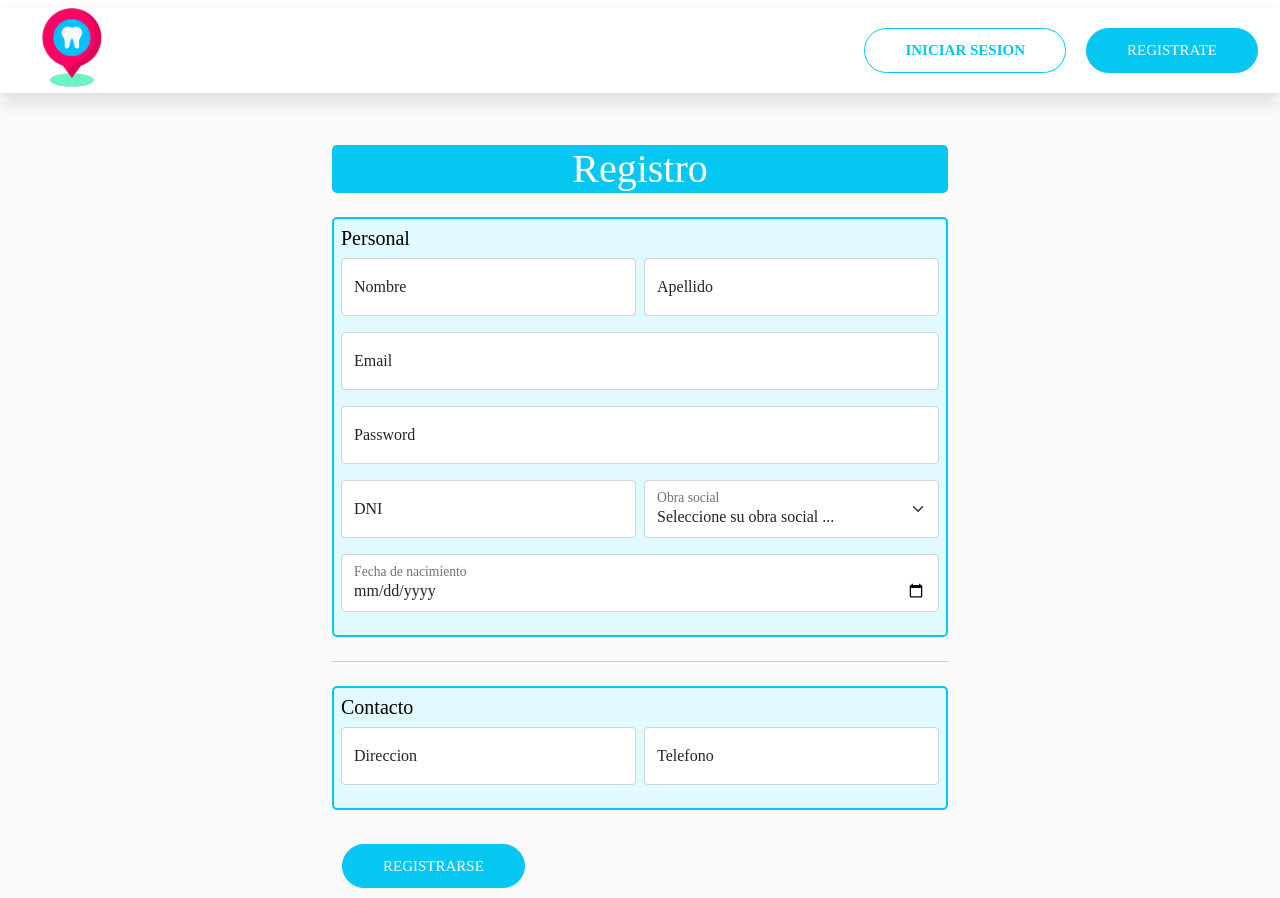
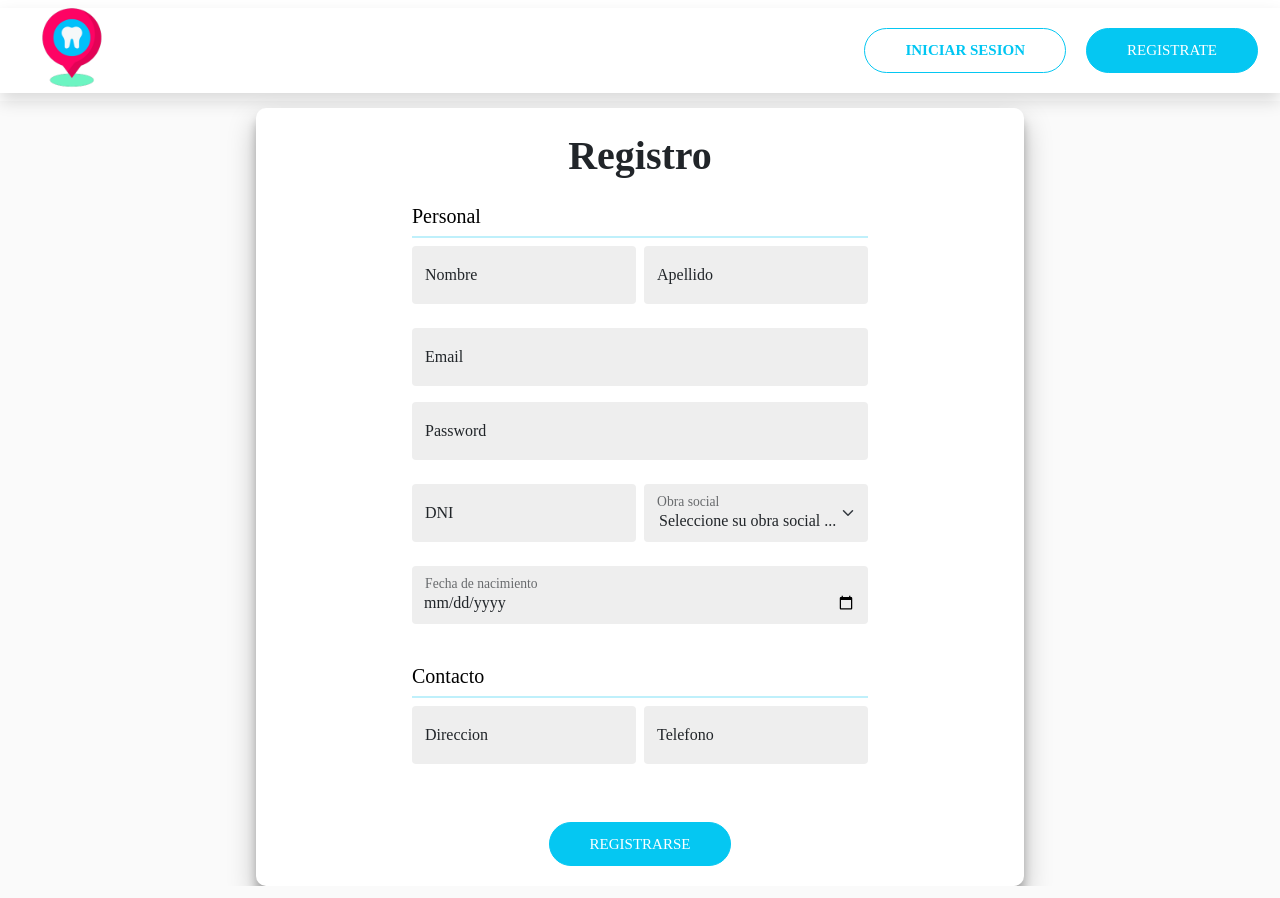
Before and after one commit to AgusRicardo/Healthy_Dent_Front-end, a React (Create React App) app in the folder client/: page /register in a window 1280 px wide. Built offline with nearby package versions, Linux system fonts and the light colour scheme; a web font is replaced by a local one.

Commit message:
update front 1.2

```diff
--- a/client/src/components/Footer.js
+++ b/client/src/components/Footer.js
@@ -9,7 +9,7 @@ export const Footer = () => {
     <section className="footer no-wrapper" style={{width: "100%"}}>
       <div className="container-fluid no-wrapper">
         <span>Terminos y condiciones</span><span>Politica de privacidad</span>
-        <p style={{margin: "0px"}}>Version 1.1.0</p>
+        <p style={{margin: "0px"}}>Version 1.2.0</p>
       </div>
       <div>
       </div>
--- a/client/src/components/Navbar.js
+++ b/client/src/components/Navbar.js
@@ -46,17 +46,17 @@ const Navbar = () => {
 
         {isAuth ? (
           <div className="navbar">
-            <NavLink to="/register/professional" className="mx-3">
+            <NavLink to="/register/professional" className="mx-3 regprof ">
               <span>Registrate como profesional</span>
             </NavLink>
-            <NavLink to="/search" className="mx-3">
+            <NavLink to="/search" className="mx-3 searchprof">
               <span>Buscar profesional</span>
             </NavLink>
             <div className="btn-group" role="group">
               <button
                 id="btnGroupDrop1"
                 type="button"
-                className="btn btn-primary dropdown-toggle"
+                className="btn btn-primary dropdown-toggle userbutton"
                 data-bs-toggle="dropdown"
                 aria-expanded="false"
               >
--- a/client/src/pages/register.js
+++ b/client/src/pages/register.js
@@ -1,7 +1,7 @@
-import { React, useState } from 'react'
-import { onRegistration } from '../api/auth'
-import Layout from '../components/Layout'
-import "../styles/register.css"
+import { React, useState } from "react";
+import { onRegistration } from "../api/auth";
+import Layout from "../components/Layout";
+import "../styles/register.css";
 
 export const Register = () => {
   const [values, setValues] = useState({
@@ -14,21 +14,21 @@ export const Register = () => {
     telephone: "",
     password: "",
     prepaid_id: "",
-  })
-  const [error, setError] = useState(false)
-  const [success, setSuccess] = useState(false)
+  });
+  const [error, setError] = useState(false);
+  const [success, setSuccess] = useState(false);
 
   const onChange = (e) => {
-    setValues({ ...values, [e.target.name]: e.target.value })
-  }
+    setValues({ ...values, [e.target.name]: e.target.value });
+  };
 
   const onSubmit = async (e) => {
-    e.preventDefault()
+    e.preventDefault();
 
     try {
-      const { data } = await onRegistration(values)
-      setError('')
-      setSuccess(data.message)
+      const { data } = await onRegistration(values);
+      setError("");
+      setSuccess(data.message);
       setValues({
         dni: "",
         name: "",
@@ -39,115 +39,121 @@ export const Register = () => {
         telephone: "",
         password: "",
         prepaid_id: "DEFAULT",
-    })
+      });
     } catch (error) {
-      setError(error.response.data.errors[0].msg)
-      setSuccess('')
+      setError(error.response.data.errors[0].msg);
+      setSuccess("");
     }
-  }
+  };
 
   return (
     <Layout>
-      <form onSubmit={(e) => onSubmit(e)} className='container col-md-6 offset-md-12'>
+      <div className="container-login container regcontainer" id="container">
+        <div className="">
+          <form
+            onSubmit={(e) => onSubmit(e)}
+            className="container offset-md-12"
+          >
             <br />
-        <h1 className='regtitle rounded-3'>Registro</h1>
+            <h1 className="regtitle rounded-3">Registro</h1>
             <br />
-        <div className='formfirst'>
-        <h5 className='subtitleform'>Personal</h5>
+            <div className="formfirst">
+              <h5 className="subtitleform">Personal</h5>
+              <hr className="separador"></hr>
               <div className="row g-2 mb-3">
-          <div className='col-md'>
+                <div className="col-md">
                   <div className="form-floating">
                     <input
                       onChange={(e) => onChange(e)}
-                type='text'
+                      type="text"
                       value={values.name}
-                className='form-control'
-                id='name'
-                name='name'
-                placeholder='name'
-                autoComplete='off'
+                      className="form-control inputreg"
+                      id="name"
+                      name="name"
+                      placeholder="name"
+                      autoComplete="off"
                       required
                     />
-              <label className='form-label' htmlFor="floatingInputGrid">
+                    <label className="form-label" htmlFor="floatingInputGrid">
                       Nombre
                     </label>
                   </div>
                 </div>
-          <div className='col-md'>
+                <div className="col-md">
                   <div className="form-floating">
                     <input
                       onChange={(e) => onChange(e)}
-                type='text'
+                      type="text"
                       value={values.last_name}
-                className='form-control'
-                id='last_name'
-                name='last_name'
-                placeholder='last_name'
-                autoComplete='off'
+                      className="form-control inputreg"
+                      id="last_name"
+                      name="last_name"
+                      placeholder="last_name"
+                      autoComplete="off"
                       required
                     />
-              <label className='form-label' htmlFor="floatingInputGrid">
+                    <label className="form-label" htmlFor="floatingInputGrid">
                       Apellido
                     </label>
                   </div>
                 </div>
               </div>
 
-        <div className='mb-3'>
+              <div className="mb-3">
                 <div className="form-floating">
                   <input
                     onChange={(e) => onChange(e)}
-              type='email'
-              className='form-control'
-              id='email'
-              name='email_user'
+                    type="email"
+                    className="form-control inputreg"
+                    id="email"
+                    name="email_user"
                     value={values.email_user}
-              placeholder='test@gmail.com'
-              autoComplete='off'
+                    placeholder="test@gmail.com"
+                    autoComplete="off"
                     required
                   />
-            <label className='form-label' htmlFor="floatingInputGrid">
+                  <label className="form-label" htmlFor="floatingInputGrid">
                     Email
                   </label>
                 </div>
               </div>
 
-        <div className='mb-3'>
+              <div className="mb-3">
                 <div className="form-floating">
                   <input
                     onChange={(e) => onChange(e)}
-              type='password'
+                    type="password"
                     value={values.password}
-              className='form-control'
-              id='password'
-              name='password'
-              placeholder='password'
-              autoComplete='off'
+                    className="form-control inputreg"
+                    id="password"
+                    name="password"
+                    placeholder="password"
+                    autoComplete="off"
                     required
                   />
-            <label htmlFor="floatingInputGrid" className='form-label'>
+                  <label htmlFor="floatingInputGrid" className="form-label">
                     Password
                   </label>
                 </div>
               </div>
 
-        <div className='row g-2 mb-3'>
-          <div className='col-md'>
+              <div className="row g-2 mb-3">
+                <div className="col-md">
                   <div className="form-floating">
                     <input
                       onChange={(e) => onChange(e)}
-                type='text'
+                      type="text"
                       value={values.dni}
-                className='form-control'
-                id='dni'
-                name='dni'
-                placeholder='DNI'
-                autoComplete='off'
+                      className="form-control inputreg"
+                      id="dni"
+                      name="dni"
+                      placeholder="DNI"
+                      autoComplete="off"
                       pattern="[0-9]{8}"
                       title="Debe poner 8 números"
                       required
                     />
-              <label htmlFor="floatingInputGrid" className='form-label'>
+                    <label htmlFor="floatingInputGrid" className="form-label">
                       DNI
                     </label>
                   </div>
@@ -155,8 +161,17 @@ export const Register = () => {
 
                 <div className="col-md">
                   <div className="form-floating">
-                <select defaultValue={'DEFAULT'} className="form-select" id="floatingSelectGrid" aria-label="Floating label select example" name="prepaid_id" onChange={(e) => onChange(e)}>
-                  <option selected value="DEFAULT" disabled>Seleccione su obra social ...</option>
+                    <select
+                      defaultValue={"DEFAULT"}
+                      className="form-select inputreg"
+                      id="floatingSelectGrid"
+                      aria-label="Floating label select example"
+                      name="prepaid_id"
+                      onChange={(e) => onChange(e)}
+                    >
+                      <option selected value="DEFAULT" disabled>
+                        Seleccione su obra social ...
+                      </option>
                       <option value="1">Particular</option>
                       <option value="2">IAPOS</option>
                       <option value="3">OMINT</option>
@@ -173,66 +188,65 @@ export const Register = () => {
                 </div>
               </div>
 
-        <div className='mb-3'>
+              <div className="mb-3">
                 <div className="form-floating">
                   <input
                     onChange={(e) => onChange(e)}
-              type='date'
+                    type="date"
                     value={values.date_birth}
-              className='form-control'
-              id='date_birth'
-              name='date_birth'
-              placeholder='date_birth'
-              autoComplete='off'
-              min="1920-01-01" max="2022-9-1"
+                    className="form-control inputreg"
+                    id="date_birth"
+                    name="date_birth"
+                    placeholder="date_birth"
+                    autoComplete="off"
+                    min="1920-01-01"
+                    max="2022-9-1"
                     required
                   />
-            <label className='form-label' htmlFor="floatingSelectGrid">
+                  <label className="form-label" htmlFor="floatingSelectGrid">
                     Fecha de nacimiento
                   </label>
                 </div>
               </div>
             </div>
-
             <br />
-        <hr className='separador'/>
-        <br />
-        <div className='secondform'>
-        <h5 className='subtitleform'>Contacto</h5>
-        <div className='row g-2 mb-3'>
-          <div className='col-md'>
+            <div className="secondform">
+              <h5 className="subtitleform">Contacto</h5>
+              <hr className="separador"></hr>
+              <div className="row g-2 mb-3">
+                <div className="col-md">
                   <div className="form-floating">
                     <input
                       onChange={(e) => onChange(e)}
-              type='text'
+                      type="text"
                       value={values.address_user}
-              className='form-control'
-              id='address_user'
-              name='address_user'
-              placeholder='address_user'
-              autoComplete='off'
+                      className="form-control inputreg"
+                      id="address_user"
+                      name="address_user"
+                      placeholder="address_user"
+                      autoComplete="off"
                       required
                     />
-            <label className='form-label' htmlFor="floatingSelectGrid">
+                    <label className="form-label" htmlFor="floatingSelectGrid">
                       Direccion
                     </label>
                   </div>
                 </div>
 
-          <div className='col-md'>
+                <div className="col-md">
                   <div className="form-floating">
                     <input
                       onChange={(e) => onChange(e)}
-                type='number'
+                      type="number"
                       value={values.telephone}
-                className='form-control'
-                id='telephone'
-                name='telephone'
-                placeholder='telephone'
-                autoComplete='off'
+                      className="form-control inputreg"
+                      id="telephone"
+                      name="telephone"
+                      placeholder="telephone"
+                      autoComplete="off"
                       required
                     />
-              <label className='form-label' htmlFor="floatingSelectGrid">
+                    <label className="form-label" htmlFor="floatingSelectGrid">
                       Telefono
                     </label>
                   </div>
@@ -241,17 +255,33 @@ export const Register = () => {
             </div>
 
             <br />
-        {
-          error && <div className="alert alert-danger" role="alert" style={{ color: 'red', margin: '10px 0', fontSize: '18px' }}>{error}</div>
-        }
-        {
-          success && <div className="alert alert-success" role="alert" style={{ color: 'green', margin: '10px 0', fontSize: '18px' }}>{success}</div>
-        }
-
-        <button type='submit' className='btn btn-primary regbutton'>
+            {error && (
+              <div
+                className="alert alert-danger"
+                role="alert"
+                style={{ color: "red", margin: "10px 0", fontSize: "18px" }}
+              >
+                {error}
+              </div>
+            )}
+            {success && (
+              <div
+                className="alert alert-success"
+                role="alert"
+                style={{ color: "green", margin: "10px 0", fontSize: "18px" }}
+              >
+                {success}
+              </div>
+            )}
+            <div className="containerbutreg">
+            <button type="submit" className="btn btn-primary regbutton">
               Registrarse
             </button>
+
+            </div>
           </form>
+        </div>
+      </div>
     </Layout>
-  )
-}
+  );
+};
--- a/client/src/pages/registerProfessional.js
+++ b/client/src/pages/registerProfessional.js
@@ -53,6 +53,7 @@ const RegisterProfessional = () => {
               name='n_matric'
               placeholder='n_matric'
               autoComplete='off'
+              maxLength="10"
               required
             />
             <label htmlFor="floatingInputGrid" className='form-label'>
@@ -72,6 +73,7 @@ const RegisterProfessional = () => {
               name='specialization'
               placeholder='specialization'
               autoComplete='off'
+              maxLength="45"
               required
             />
             <label htmlFor="floatingInputGrid" className='form-label'>
--- a/client/src/pages/turno.js
+++ b/client/src/pages/turno.js
@@ -204,7 +204,7 @@ useEffect(() => {
           success && <div className="alert alert-success" role="alert" style={{ color: 'green', margin: '10px 0', fontSize: '18px' }}>{success}</div>
         }
         <button type='submit' className='btn btn-primary'>
-          Solicitar
+          Solicitar turno
         </button>
       </form>
       )}
--- a/client/src/styles/register.css
+++ b/client/src/styles/register.css
@@ -1,29 +1,20 @@
 .regtitle {
+  font-weight: bold;
+  margin: 0;
   text-align: center;
-  background-color: #05c7f2;
-  color: white;
-  margin-bottom: 0px;
-  margin-top: 20px;
+}
+.regcontainer{
+  margin-top: 7px !important;
 }
 
-/*primer form*/
-
-.formfirst {
-  border: solid 2px #05c7f2;
-  border-radius: 5px;
-  padding: 7px;
-  margin-bottom: 0px;
-  background-color: #e1faff;
+.inputreg{
+  background-color: #eee;
+  border: none;
+  padding: 12px 15px;
+  margin: 8px 0;
+  width: 100%;
 }
 
-/*segundo form*/
-.secondform{
-    border: solid 2px #05c7f2;
-    border-radius: 5px;
-    padding: 7px;
-    margin-bottom: 0px;
-    background-color: #e1faff;
-}
 
 /*subtitulos del form*/
 
@@ -33,14 +24,15 @@
 
 /*separador de form*/
 
-.separador{
+.separador {
   margin: 0px;
-    color: #00738a;
+  color: #05c7f2;
+  border: 1.2px solid #05c7f2;
 }
 
 /*boton de registro*/
 
-.regbutton{
+.regbutton {
   font-weight: 400;
   font-size: 15px;
   text-decoration: none;
@@ -54,3 +46,9 @@
   opacity: 0.8;
   border: 1px solid #05c7f2;
 }
+.containerbutreg{
+  display: flex;
+  justify-content: center;
+  padding: 0px 10px 10px 10px;
+
+}
```
Also changed, not shown: client/src/pages/search.js (+8 -7 lines), client/src/styles/navbar.css (+33 -0 lines), client/src/styles/search.css (+30 -5 lines), client/src/img/dentist.png (added). Lines whose indentation alone changed are shown as unchanged.
